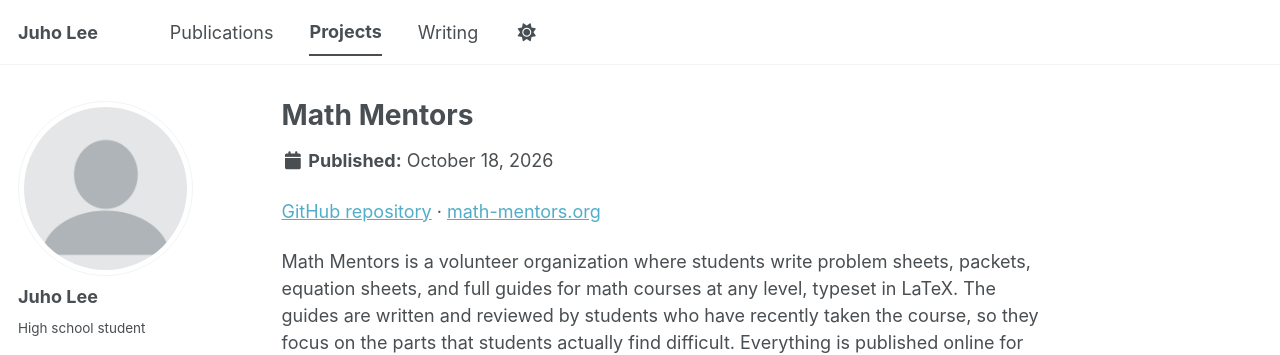
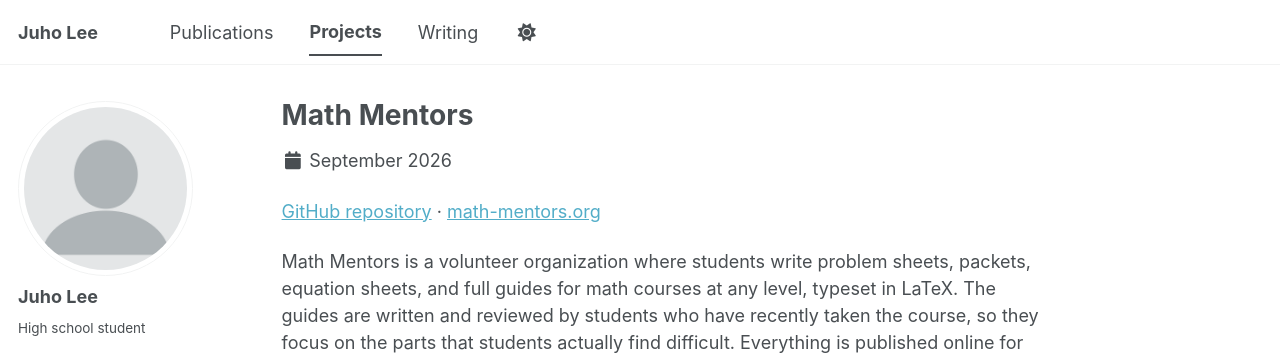
Before and after one commit to juholee10/juholee10.github.io, a Jekyll site: the page built from _portfolio/math-mentors.md, in a window 1280 px wide. Shown: the top 355 px of the page. Built offline with Jekyll 4.4.1, drawn with Linux system fonts in a browser that asks for light colours; a style sheet for code colours, icons or effects is not loaded.

Commit message:
Show project dates from a period field instead of the build date
Projects without a date set in front matter were showing the build
time as their "Published" date. Projects now show only an explicit
period (Math Mentors: September 2026).

```diff
--- a/_includes/archive-single.html
+++ b/_includes/archive-single.html
@@ -42,6 +42,8 @@
           <p> {{ post.type }}, <i>{{ post.venue }}</i>, {{ post.date | default: "1900-01-01" | date: "%Y" }} </p>
         {% elsif post.collection == 'publications' %}
           <p>{% unless post.venue contains 'Under review' %}Published in {% endunless %}<i>{{ post.venue }}</i>, {{ post.date | default: "1900-01-01" | date: "%Y" }} </p>
+        {% elsif post.collection == 'portfolio' %}
+          {% if post.period %}<p class="page__date"><i class="fa fa-fw fa-calendar" aria-hidden="true"></i> {{ post.period }}</p>{% endif %}
         {% elsif post.date %}
          <p class="page__date"><strong><i class="fa fa-fw fa-calendar" aria-hidden="true"></i> {{ site.data.ui-text[site.locale].date_label | default: "Published:" }}</strong> <time datetime="{{ post.date | default: "1900-01-01" | date_to_xmlschema }}">{{ post.date | default: "1900-01-01" | date: "%B %d, %Y" }}</time></p>
         {% endif %}
--- a/_layouts/single.html
+++ b/_layouts/single.html
@@ -38,6 +38,8 @@ layout: default
           <p> {{ page.type }}, <i>{{ page.venue }}</i>, {{ page.date | default: "1900-01-01" | date: "%Y" }} </p>
         {% elsif page.venue and page.date %}
           <p>{% unless page.venue contains 'Under review' %}Published in {% endunless %}<i>{{ page.venue }}</i>, {{ page.date | default: "1900-01-01" | date: "%Y" }} </p>
+        {% elsif page.collection == 'portfolio' %}
+          {% if page.period %}<p class="page__date"><i class="fa fa-fw fa-calendar" aria-hidden="true"></i> {{ page.period }}</p>{% endif %}
         {% elsif page.date %}
           <p class="page__date"><strong><i class="fa fa-fw fa-calendar" aria-hidden="true"></i> {{ site.data.ui-text[site.locale].date_label | default: "Published:" }}</strong> <time datetime="{{ page.date | date_to_xmlschema }}">{{ page.date | default: "1900-01-01" | date: "%B %d, %Y" }}</time></p>
         {% endif %}
--- a/_portfolio/math-mentors.md
+++ b/_portfolio/math-mentors.md
@@ -1,6 +1,7 @@
 ---
 title: "Math Mentors"
 collection: portfolio
+period: "September 2026"
 excerpt: "A student-run volunteer organization that writes free LaTeX-typeset math guides."
 ---
 
```
